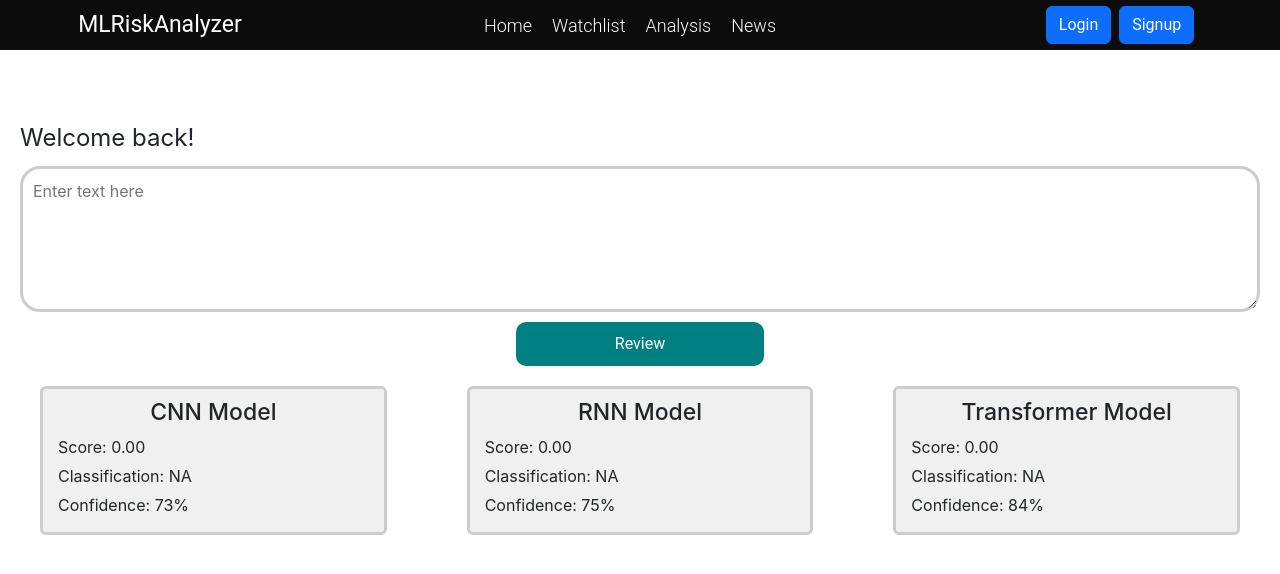
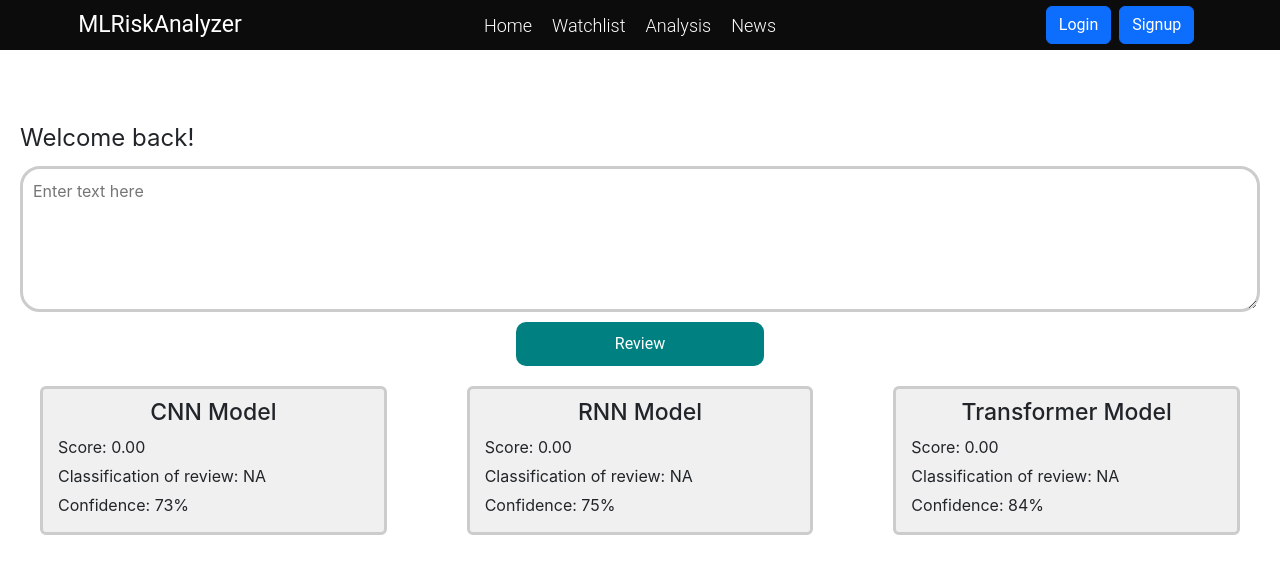
Before and after one commit to bhagwatsolunke/MLRiskAnalyzer, a React (Create React App) app: page /analysis in a window 1280 px wide. Shown: the top 574 px of the page. Built offline with nearby package versions, Linux system fonts and the light colour scheme.

Commit message:
analysis page small changes

```diff
--- a/src/Pages/analysis/Analysis.js
+++ b/src/Pages/analysis/Analysis.js
@@ -106,19 +106,19 @@ export default function Analysis(props) {
                     <div className='analysis-column'>
                         <h3>CNN Model</h3>
                         <p>Score: <span className={`scorecolor ${ScoreColor(sentimentResults.cnn ? (sentimentResults.cnn * 10).toFixed(2) : '0.00')}`}>{sentimentResults.cnn ? (sentimentResults.cnn * 10).toFixed(2) : '0.00'}</span></p>
-                        <p>Classification: <span className={`scorecolor ${ScoreColor(sentimentResults.cnn ? (sentimentResults.cnn * 10).toFixed(2) : '0.00')}`}>{sentimentResults.cnn ? scoreClassification((sentimentResults.cnn * 10).toFixed(2)) : 'NA'}</span></p>
+                        <p>Classification of review: <span className={`scorecolor ${ScoreColor(sentimentResults.cnn ? (sentimentResults.cnn * 10).toFixed(2) : '0.00')}`}>{sentimentResults.cnn ? scoreClassification((sentimentResults.cnn * 10).toFixed(2)) : 'NA'}</span></p>
                         <p>Confidence: {sentimentResults.cnn ? '73%' : '0.00'}</p>
                     </div>
                     <div className={`analysis-column ${ScoreColor(sentimentResults.rnn ? (sentimentResults.rnn * 10).toFixed(2) : '0.00')}`}>
                         <h3>RNN Model</h3>
                         <p>Score: <span className={`scorecolor ${ScoreColor(sentimentResults.rnn ? (sentimentResults.rnn * 10).toFixed(2) : '0.00')}`}>{sentimentResults.rnn ? (sentimentResults.rnn * 10).toFixed(2) : '0.00'}</span></p>
-                        <p>Classification: <span className={`scorecolor ${ScoreColor(sentimentResults.rnn ? (sentimentResults.rnn * 10).toFixed(2) : '0.00')}`}>{sentimentResults.rnn ? scoreClassification((sentimentResults.rnn * 10).toFixed(2)) : 'NA'}</span></p>
+                        <p>Classification of review: <span className={`scorecolor ${ScoreColor(sentimentResults.rnn ? (sentimentResults.rnn * 10).toFixed(2) : '0.00')}`}>{sentimentResults.rnn ? scoreClassification((sentimentResults.rnn * 10).toFixed(2)) : 'NA'}</span></p>
                         <p>Confidence: 75%</p>
                     </div>
                     <div className={`analysis-column ${ScoreColor(sentimentResults.transformer ? (sentimentResults.transformer * 10).toFixed(2) : '0.00')}`}>
                         <h3>Transformer Model</h3>
                         <p>Score: <span className={`scorecolor ${ScoreColor(sentimentResults.transformer ? (sentimentResults.transformer * 10).toFixed(2) : '0.00')}`}>{sentimentResults.transformer ? (sentimentResults.transformer * 10).toFixed(2) : '0.00'}</span></p>
-                        <p>Classification: <span className={`scorecolor ${ScoreColor(sentimentResults.transformer ? (sentimentResults.transformer * 10).toFixed(2) : '0.00')}`}>{sentimentResults.transformer ? scoreClassification((sentimentResults.transformer * 10).toFixed(2)) : 'NA'}</span></p>
+                        <p>Classification of review: <span className={`scorecolor ${ScoreColor(sentimentResults.transformer ? (sentimentResults.transformer * 10).toFixed(2) : '0.00')}`}>{sentimentResults.transformer ? scoreClassification((sentimentResults.transformer * 10).toFixed(2)) : 'NA'}</span></p>
                         <p>Confidence: 84%</p>
                     </div>
                 </div>
```
